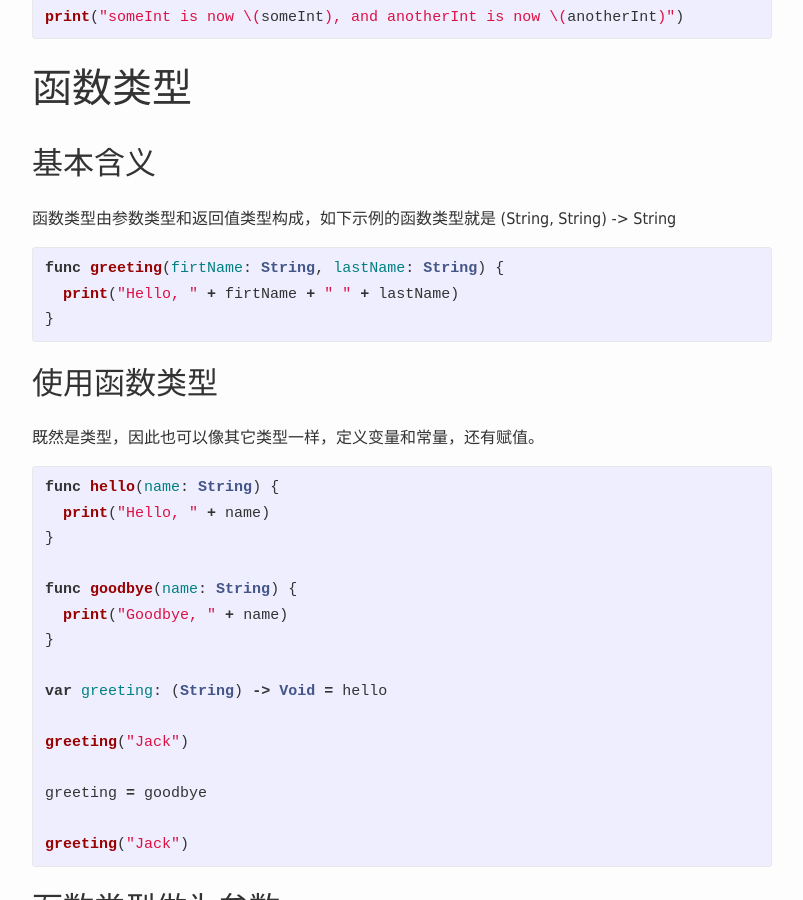
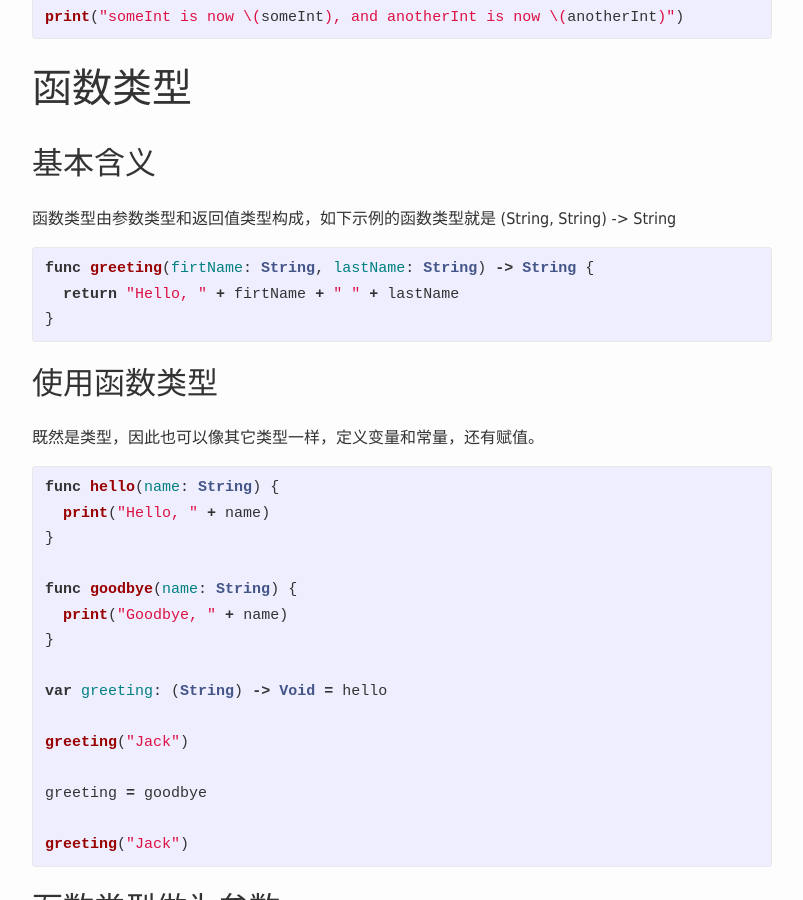
Before and after one commit to danjiang/mango, a Jekyll site: the page built from _posts/2016-04-08-swift-functions.markdown, in a window 1280 px wide and 900 px high, scrolled down 3988 px. Shown: the whole window, without its empty margins (238-1041 px from the left). Built offline with Jekyll 4.4.1, drawn with Linux system fonts in a browser that asks for light colours; comment, search, counter and statistics services are not loaded.

Commit message:
fix some typing errors

```diff
--- a/_posts/2016-02-05-swift-variables-and-constants.markdown
+++ b/_posts/2016-02-05-swift-variables-and-constants.markdown
@@ -53,7 +53,7 @@
 
 ## 类型推断
 
-你应该会注意到以上很多示例代码中没有使用类型注解，Swift 是强类型编辑语言，每一个变量或常量在声明时都要明确类型，那么这又是怎么做到的呢？这就是通过类型推断 Type Inference 来明确的。
+你应该会注意到以上很多示例代码中没有使用类型注解，Swift 是强类型编程语言，每一个变量或常量在声明时都要明确类型，那么这又是怎么做到的呢？这就是通过类型推断 Type Inference 来明确的。
 
 {% highlight swift %}
 let age = 42 // age 被推断为 Int 类型
@@ -62,7 +62,7 @@
 
 ## 类型转换
 
-Swift 是强类型语言，所以值不能自动地转换为其他类型，需要自己来做类型转换 Type Conversion，否侧会有编译错误。
+Swift 是强类型语言，所以值不能自动地转换为其他类型，需要自己来做类型转换 Type Conversion，否则会有编译错误。
 
 ![Swift Type Conversion Error](/images/swift-type-conversion-error.jpg)
 
--- a/_posts/2016-03-19-swift-arrays.markdown
+++ b/_posts/2016-03-19-swift-arrays.markdown
@@ -52,9 +52,9 @@
   print("Not Enough")
 }
 
+// 访问第一个元素
+print(shoppingList.first ?? "")
 // 访问最后一个元素
-print(shoppingList.first ?? "")
-// 访问第一个元素
 print(shoppingList.last ?? "")
 // 通过下标来访问第二元素
 print(shoppingList[1])
--- a/_posts/2016-04-03-swift-sets.markdown
+++ b/_posts/2016-04-03-swift-sets.markdown
@@ -69,7 +69,7 @@
 genres.remove("Jazz")
 {% endhighlight %}
 
-## 遍历字典
+## 遍历集合
 
 {% highlight swift %}
 var genres: Set<String> = ["Rock", "Pop", "Jazz"]
--- a/_posts/2016-04-08-swift-functions.markdown
+++ b/_posts/2016-04-08-swift-functions.markdown
@@ -157,8 +157,8 @@
 函数类型由参数类型和返回值类型构成，如下示例的函数类型就是 (String, String) -> String
 
 {% highlight swift %}
-func greeting(firtName: String, lastName: String) {
-  print("Hello, " + firtName + " " + lastName)
+func greeting(firtName: String, lastName: String) -> String {
+  return "Hello, " + firtName + " " + lastName
 }
 {% endhighlight %}
 
```
